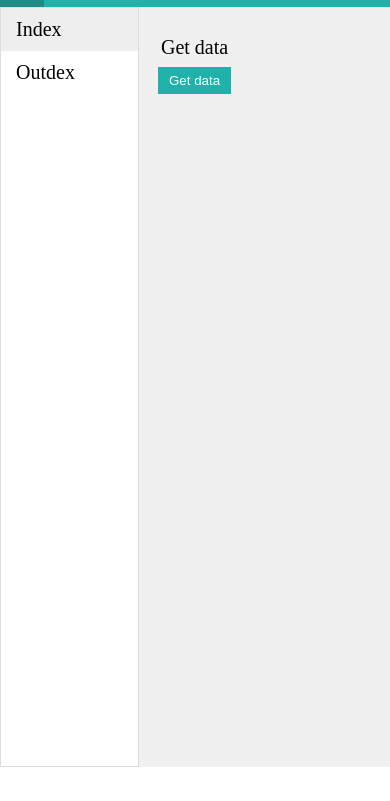
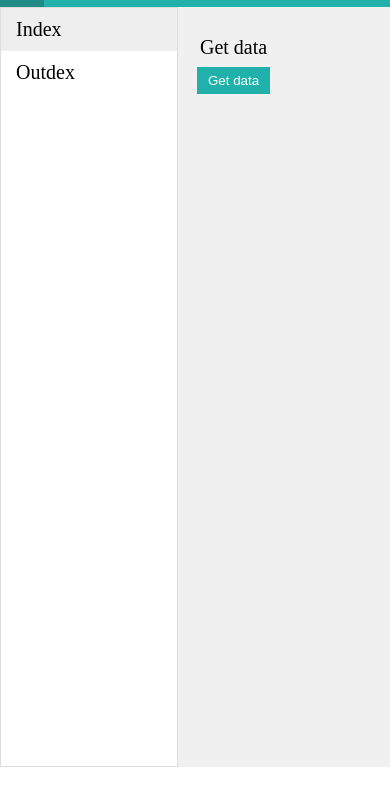
Before and after one commit to mmaltsev/SampleServer, a website: page front/src/index.html in a window 390 px wide. Shown: the part 43-844 px from the top of the page. Drawn offline with Linux system fonts and the light colour scheme.

Commit message:
updated readmes and bash files

```diff
--- a/front/src/css/style.css
+++ b/front/src/css/style.css
@@ -57,22 +57,7 @@ body { margin: 0; }
   text-decoration: none;
 }
 
-#s-side-menu {
-  background-color: white;
-  border: 1px solid #ddd;
-  display: none;
-  flex-direction: column;
-  width: 35%;
-}
-
-.s-side-menu-el { text-decoration: none; }
-
-.s-side-menu-el-wr {
-  color: black;
-  font-size: 20px;
-  padding: 10px 15px;
-}
-.s-side-menu-el-wr:hover, .s-curr-m { background-color: #eee; }
+#s-side-menu { display: none; }
 
 .s-content {
   display: flex;
@@ -94,9 +79,26 @@ body { margin: 0; }
 }
 
 @media (max-width: 1024px) {
+  #s-side-menu {
+    background-color: white;
+    border: 1px solid #ddd;
+    display: flex;
+    flex-direction: column;
+    width: 45%;
+  }
+
+  .s-side-menu-el { text-decoration: none; }
+
+  .s-side-menu-el-wr {
+    color: black;
+    font-size: 20px;
+    padding: 10px 15px;
+  }
+
+  .s-side-menu-el-wr:hover, .s-curr-m { background-color: #eee; }
   .s-menu-els { display: none; }
 
-  #s-legend, #s-side-menu { display: flex; }
+  #s-legend { display: flex; }
 
   #s-img-close { display: initial; }
 }
```
Also changed, not shown: README.md, back/README.md, front/README.md, 4 other files.
